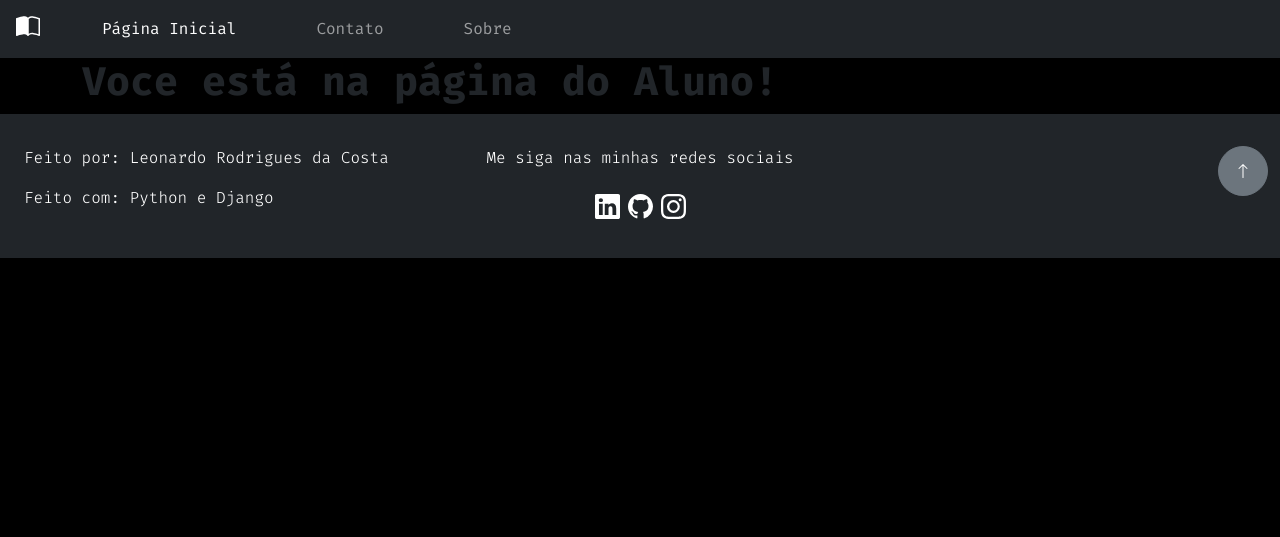
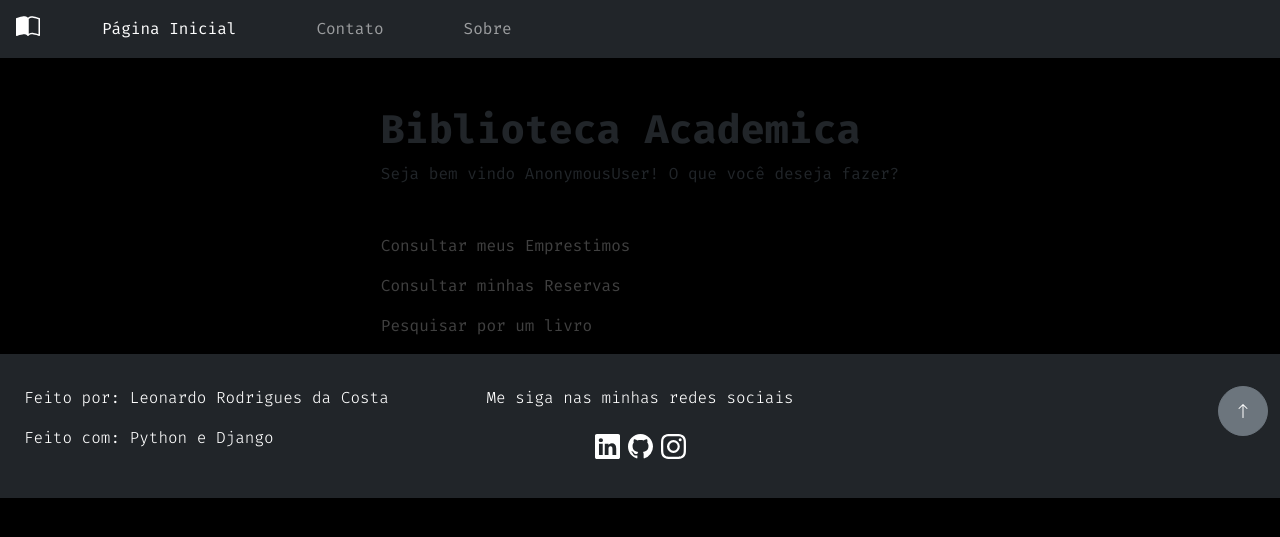
Before and after one commit to leonhardc/gerenciamento-de-biblioteca-django, a Django app: template usuario/templates/aluno_index.html in a window 1280 px wide. Shown: the top 537 px of the page. Run offline with Django 4.2, Linux system fonts and the light colour scheme; the template is opened without the code that fills it, so the values that code supplies are empty; some libraries are stand-ins or nearby versions.

Commit message:
Adicionados links e layout inicial da pagina inicial do aluno

```diff
--- a/usuario/templates/aluno_index.html
+++ b/usuario/templates/aluno_index.html
@@ -3,8 +3,30 @@
 
 {% block content %}
 
-<div class="container">
-    <h1>Voce está na página do Aluno!</h1>
+<div class="container d-flex pt-5 justify-content-center min-heigth100vh text-grey">
+    <div>
+        <h1>Biblioteca Academica</h1>
+        <span>Seja bem vindo {{ request.user }}! O que você deseja fazer?</span>
+
+
+        <div class="mt-5">
+            <div class="row mb-3">
+                <div>
+                    <a href="#" class="link">Consultar meus Emprestimos</a>
+                </div>
+            </div>
+            <div class="row mb-3">
+                <div>
+                    <a href="#" class="link">Consultar minhas Reservas</a>
+                </div>
+            </div>
+            <div class="row mb-3">
+                <div>
+                    <a href="{% url 'usuario:lista_livros' %}" class="link">Pesquisar por um livro</a>
+                </div>
+            </div>
+        </div>
+    </div>
 </div>
 
 {% endblock content %}
```
